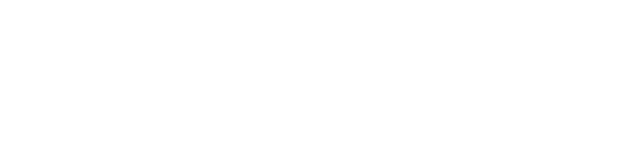
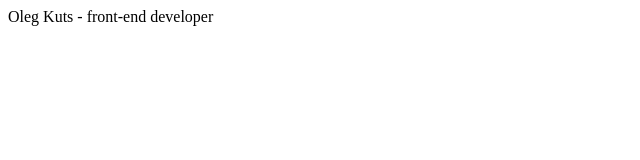
Before and after one commit to oleoot/Text-reveal, a plain HTML site: page index.html in a window 1280 px wide. Shown: the whole page, without its empty margins (0-640 px from the left). Drawn offline with Linux system fonts and the light colour scheme.

Commit message:
html done

```diff
--- a/index.html
+++ b/index.html
@@ -9,12 +9,14 @@
 </head>
 
 <body>
+    <div class="container">
+        <div class="data">Oleg Kuts - front-end developer</div>
+    </div>
 
 
 
 
-
-
+    <script src="https://cdn.jsdelivr.net/npm/baffle@0.3.6/dist/baffle.min.js"></script>
     <script src="js/script.js"></script>
 </body>
 
```
